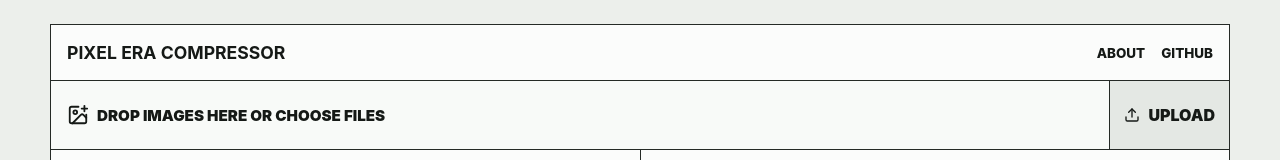
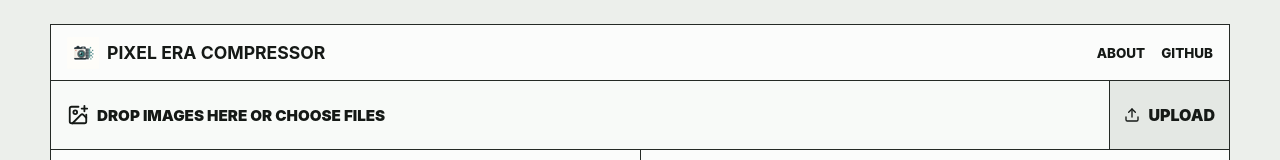
Before and after one commit to virtuecho/pixel-era-compressor, a React (Vite) app: page / in a window 1280 px wide. Shown: the top 160 px of the page. Built offline with nearby package versions, Linux system fonts and the light colour scheme.

Commit message:
style(ui): move app icon into header

```diff
--- a/src/app/App.tsx
+++ b/src/app/App.tsx
@@ -414,7 +414,16 @@
     <main className="app-shell">
       <section className="site-frame" aria-label="Pixel Era Compressor">
         <header className="top-bar">
-          <h1>Pixel Era Compressor</h1>
+          <div className="brand-mark">
+            <img
+              src="/favicon/favicon-32x32.png"
+              width="20"
+              height="20"
+              alt=""
+              aria-hidden="true"
+            />
+            <h1>Pixel Era Compressor</h1>
+          </div>
           <nav className="top-nav" aria-label="Project links">
             <button
               type="button"
@@ -438,13 +447,6 @@
 
         {isAboutVisible ? (
           <section id="about-panel" className="about-panel">
-            <img
-              src="/favicon/android-chrome-192x192.png"
-              width="56"
-              height="56"
-              alt=""
-              aria-hidden="true"
-            />
             <p>{appIntro}</p>
           </section>
         ) : null}
--- a/src/app/styles.css
+++ b/src/app/styles.css
@@ -68,6 +68,20 @@
   border-bottom: 1px solid var(--line);
 }
 
+.brand-mark {
+  display: flex;
+  align-items: center;
+  gap: 8px;
+  min-width: 0;
+}
+
+.brand-mark img {
+  display: block;
+  inline-size: 32px;
+  block-size: 32px;
+  flex: 0 0 auto;
+}
+
 .top-nav {
   display: flex;
   align-items: center;
@@ -104,19 +118,9 @@
 }
 
 .about-panel {
-  display: grid;
-  grid-template-columns: auto minmax(0, 1fr);
-  gap: 14px;
-  align-items: center;
   padding: 14px 16px;
   border-bottom: 1px solid var(--line);
   background: #f2f5f2;
-}
-
-.about-panel img {
-  display: block;
-  inline-size: 56px;
-  block-size: 56px;
 }
 
 .about-panel p {
```
